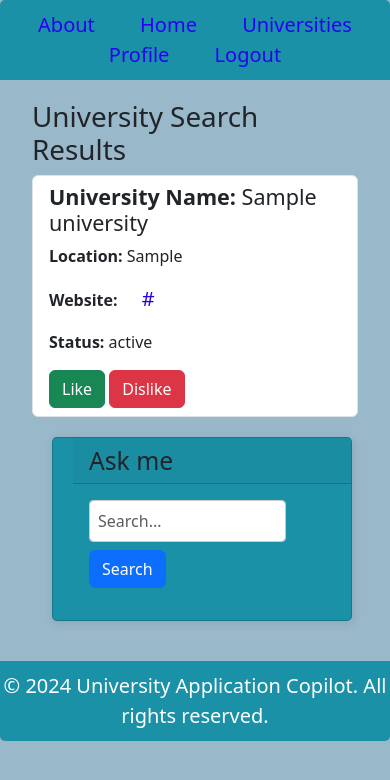
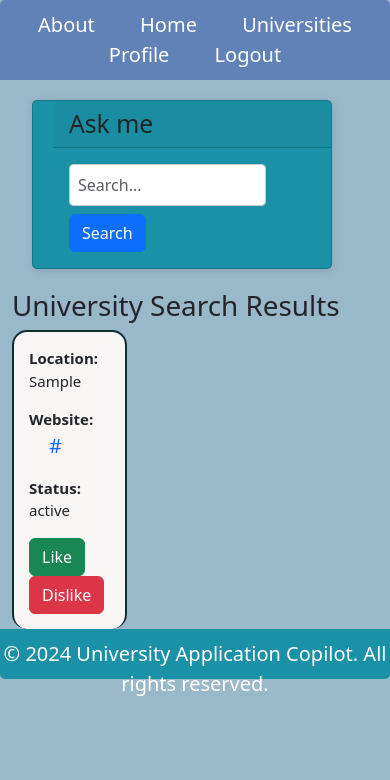
Before and after one commit to RangiraDave/My_portfolio_project_V1, a Flask app: page /universities in a window 390 px wide. Shown: the top 780 px of the page. Run offline with Flask 3, Linux system fonts and the light colour scheme; a user stored in the database is signed in; tables that the repository leaves empty hold one stand-in row (values such as "Sample post").

```diff
--- a/app/models.py
+++ b/app/models.py
@@ -61,6 +61,7 @@ class University(db.Model):
     location = db.Column(db.String(120), nullable=False)
     website = db.Column(db.String(120))
     status = db.Column(db.String(20), default='closed')
+    rate = db.relationship('UserPreference', backref='university', lazy=True)
 
 class UserPreference(db.Model):
     """Class representing a user's preference in the app."""
@@ -69,3 +70,4 @@ class UserPreference(db.Model):
     # id = db.Column(db.Integer, primary_key=True)
     user_id = db.Column(db.String(36), db.ForeignKey('user.id'))
     university_id = db.Column(db.String(36), db.ForeignKey('university.id'))
+    name = db.Column(db.String(120), nullable=True)
--- a/app/routes.py
+++ b/app/routes.py
@@ -9,7 +9,7 @@ from openai import OpenAI, RateLimitError
 
 # client = OpenAI()
 from sqlalchemy.exc import IntegrityError
-from app.models import University, User, db
+from app.models import University, User, UserPreference, db
 from . import app, mail, login_manager
 from .forms import LoginForm, SignupForm
 from werkzeug.security import generate_password_hash
@@ -143,16 +143,20 @@ def like():
     """
     if request.method == 'POST':
         university_id = request.form.get('university_id')
+        # name = request.form.get('name')
         user_id = current_user.id
 
         # Check if the user has already liked the university
         # if they do, do nothing.
-        exists_like = UserPreferences.query.filter_by(
+        exists_like = UserPreference.query.filter_by(
             user_id=user_id, university_id=university_id).first()
         if exists_like:
             return jsonify({'success': False})
         else:
-            like = UserPreferences(user_id=user_id, university_id=university_id)
+            like = UserPreference(
+                user_id=user_id,
+                university_id=university_id
+                )
             db.session.add(like)
             db.session.commit()
             return jsonify({'success': True})
@@ -171,7 +175,7 @@ def dislike():
 
         # Check if the user has already dislikes this university
         # if they do, remove the dislike.
-        exists_dislike = UserPreferences.query.filter_by(
+        exists_dislike = UserPreference.query.filter_by(
             user_id=user_id, university_id=university_id).first()
         if exists_dislike:
             # Removing the dislike
@@ -179,7 +183,7 @@ def dislike():
             db.session.commit()
             return jsonify({'success': True})
         else:
-            dislike = UserPreferences(user_id=user_id,
+            dislike = UserPreference(user_id=user_id,
             university_id=university_id)
             db.session.add(dislike)
             db.session.commit()
--- a/app/static/css/style.css
+++ b/app/static/css/style.css
@@ -1,8 +1,19 @@
+
+:root {
+    --primary: #F5F5F5;
+    --light-blue:#6082B6;
+    --text-color: #2A3439;
+    --dark-grey: #B2BEB5;
+
+}
+
+
+
 body {
   background-color: rgb(153, 184, 201);
   background-repeat:no-repeat;
   background-position: center;
-  background-size: 500px 650px;
+  /* background-size: 500px 650px; */
 }
 
 .nav {
@@ -13,20 +24,31 @@ body {
   left: 0px;
   width: 100%;
 }
+.header a{
+  color: white;
+  text-decoration: none;
+  transition: all 0.3s ease-in-out;
 
-.navu a:hover{
-  color: white;
-  background-color: aqua;
-  text-decoration: underline;
+}
+
+.header a:hover{
+  color: var(--dark-grey);
 }
 
 a {
-  color:rgb(38, 2, 245);
   display: inline;
   padding: 20px 20px;
   text-decoration: none;
   font-size: 20px;
 }
+
+/* main{
+  display: flex;
+  flex-direction: row;
+  /* justify-content: space-between;
+  overflow-y: scroll;
+  height: fit-content;
+} */
 
 @keyframes move {
   0% { transform: translatex(50%); }
@@ -101,7 +123,7 @@ textarea {
 }
 
 header {
-  background-color: rgb(26, 145, 167);
+  background-color: var(--light-blue);
   padding: 10px 0;
   align-items: center;
   text-align: center;
@@ -116,10 +138,31 @@ footer {
   text-align: center;
   color: white;
   font-size: 20px;
+  height: 50px;
   border-radius: 0 0 5px 5px;
 }
 
-section {
+/* section {
   padding: 20px;
-  height: 100%;
+  height: 100vh;
+} */
+
+.over {
+  overflow-y: scroll;
 }
+.card-group {
+  display: grid;
+  grid-template-columns: repeat(3, 1fr);
+  /* grid-template-rows: repeat(5, 1fr); */
+  grid-column-gap: 10px;
+  grid-row-gap: 0px;
+  }
+
+  .card-item{
+    border: 2px solid rgb(16, 45, 54);
+    border-radius: 15px;
+    padding: 15px;
+    font-size: 15px;
+    background-color: #f8f5f5;
+    border-bottom: 0px;
+  }
--- a/app/templates/base.html
+++ b/app/templates/base.html
@@ -11,7 +11,7 @@
         {% block head %}{% endblock %}
     </head>
     <body>
-        <header>
+        <header class="header">
             <a href="/">About</a>
             {% if user_logged_in %}
                 <a href="/">Home</a>
@@ -24,12 +24,8 @@
                 <a href="/login">Login</a>
             {% endif %}
         </header>
-        <main>
-            <section>
                 {% block content %}
                 {% endblock %}
-            </section>
-        </main>
         <footer>
             &copy; 2024 University Application Copilot. All rights reserved.
         </footer>
--- a/app/templates/universities.html
+++ b/app/templates/universities.html
@@ -3,16 +3,24 @@
 {% block content %}
 <script src="https://ajax.googleapis.com/ajax/libs/jquery/3.5.1/jquery.min.js"></script>
 <script src="/static/javascript/script.js"></script>
-<div class="container">
-    <div class="row">
+<section class="container">
+
+        <div class="card">
+            <h2 class="card-header">Ask me</h2>
+            <div class="card-body">
+                <input type="text" id="question" class="form-control mb-2" placeholder="Search...">
+                <button id="search" class="btn btn-primary btn-block">Search</button>
+            </div>
+        </div>
+        <div id="answer" class="mt-3"></div>
+        <div class="row">
         <div class="col-md-8">
             <h1>University Search Results</h1>
 
-            <ul class="list-group">
+            <div class="card-group">
                 {% for result in search_results %}
-                <li class="list-group-item">
+                <div class="card-item">
                     <div>
-                        <h4><strong>University Name:</strong> {{ result.name }}</h4>
                         <p><strong>Location:</strong> {{ result.location }}</p>
                         <p><strong>Website:</strong> <a href="{{ result.website }}">{{ result.website }}</a></p>
                         <p><strong>Status:</strong> {{ result.status }}</p>
@@ -21,20 +29,10 @@
                         <button class="btn btn-success like-btn" data-university-id="{{ result.id }}">Like</button>
                         <button class="btn btn-danger dislike-btn" data-university-id="{{ result.id }}">Dislike</button>
                     </div>
-                </li>
+                </div>
                 {% endfor %}
-            </ul>
-        </div>
-        <div class="col-md-4">
-            <div class="card">
-                <h2 class="card-header">Ask me</h2>
-                <div class="card-body">
-                    <input type="text" id="question" class="form-control mb-2" placeholder="Search...">
-                    <button id="search" class="btn btn-primary btn-block">Search</button>
-                    <div id="answer" class="mt-3"></div>
-                </div>
             </div>
         </div>
     </div>
-</div>
+</section>
 {% endblock %}
```
Also changed, not shown: migrations/versions/4c942f826a25_new_changes_applied_successfully.py (added, +36 -0 lines), migrations/versions/51a8cfad0d62_new_changes_applied_successfully.py (added, +32 -0 lines), 2 other files.
